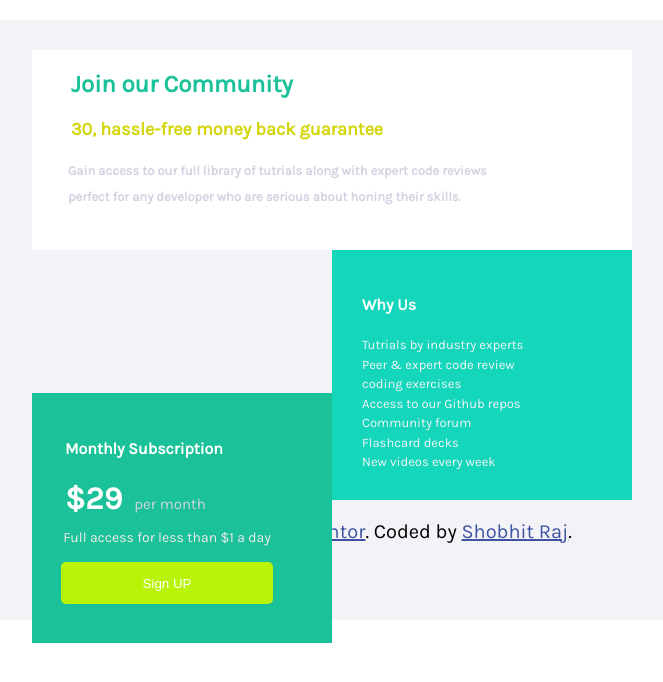
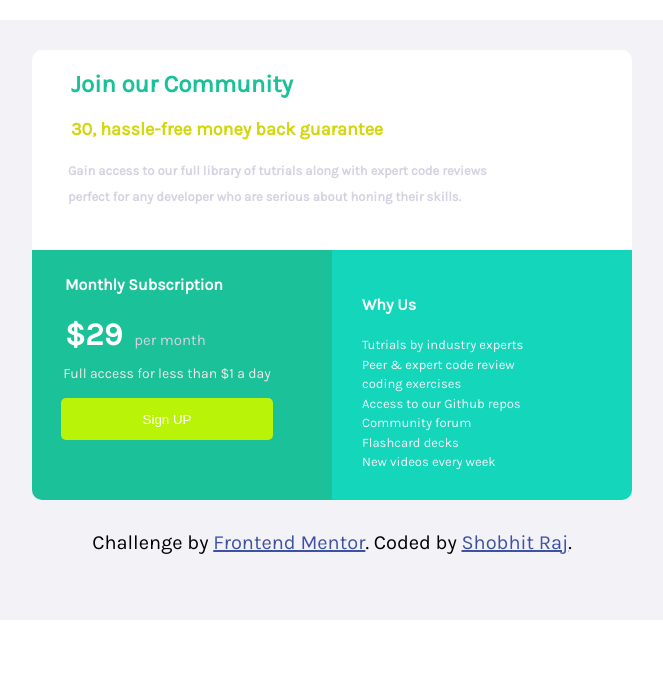
Before and after one commit to Shobhit-Raj/git-challenge, a plain HTML site: page index.html in a window 1280 px wide. Shown: the whole page, without its empty margins (308-971 px from the left). Drawn offline with Linux system fonts and the light colour scheme.

Commit message:
Update style.css

```diff
--- a/css/style.css
+++ b/css/style.css
@@ -43,7 +43,25 @@ h2{
     top: 30px;
     margin-left: auto;
     margin-right: auto;
+    border-top-left-radius: 10px;
+    border-top-right-radius: 10px;
 }
+.lbc{
+  height: 250px;
+  width: 300px;
+  background-color: #1bc198;
+  position: relative;bottom: 271px;
+  margin-left: 150px;
+  border-bottom-left-radius:10px;
+}
+.rbc{
+  height: 250px;
+  width: 300px;
+  background-color:#14d6bb;
+  margin-top: 30px;
+      margin-left: 450px;
+      border-bottom-right-radius: 10px;
+    }
 .btn{
   background-color: #b9f307;
   width: 212px;
@@ -55,7 +73,6 @@ h2{
     border-radius: 5px;
     color: white;
     border: none;
-
 }
 .Full{
   color: white;
@@ -64,13 +81,7 @@ h2{
     font-size: 14px;
     margin-right: 30px;
 }
-.lbc{
-  height: 250px;
-  width: 300px;
-  background-color: #1bc198;
-  position: absolute;bottom: 157px;
-  margin-left: 150px;
-}
+
 .per{
   font-size: 15px;
     color: #d3d3e2;
@@ -104,14 +115,10 @@ h1{
     padding-left: 30px;
     color: White;
 }
-.rbc{
-  height: 250px;
-  width: 300px;
-  background-color:#14d6bb;
-  margin-top: 30px;
-      margin-left: 450px;
-}
+
 .attribution{
   font-size: 20px;
     color: black;
+    position: relative;
+    bottom: 260px;
 }
```
